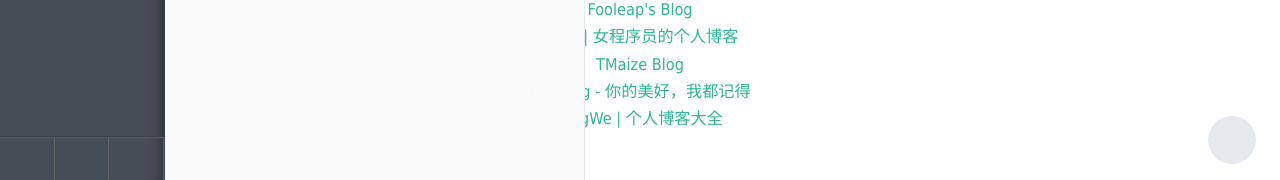
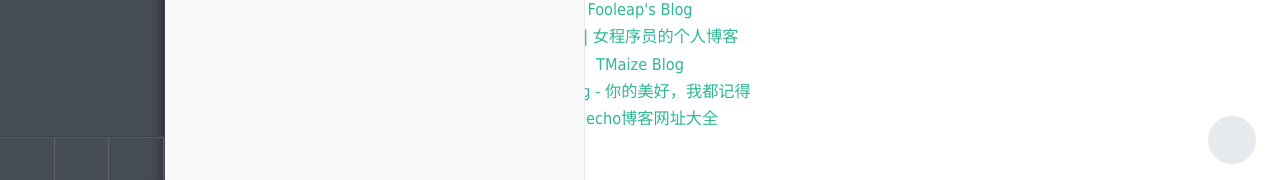
Before and after one commit to achuanya/achuanya.github.io, a Jekyll site: the page built from index.md, in a window 1280 px wide. Shown: the part 1692-1872 px from the top of the page. Built offline with Jekyll 4.4.1, drawn with Linux system fonts in a browser that asks for light colours; emoji names are drawn with the system emoji font; some web fonts are replaced; comment, search, counter and statistics services are not loaded.

Commit message:
增加友联

```diff
--- a/_includes/copyright.html
+++ b/_includes/copyright.html
@@ -16,9 +16,9 @@
     <span id="copyright">
       <a href="https://blog.fooleap.org" class="links" target="_blank" title="Fooleap's Blog" >Fooleap's Blog</a></br>
       <a href="http://www.yangqq.com" class="links" target="_blank" title="杨 青 | 女程序员的个人博客">杨 青 | 女程序员的个人博客</a></br>
-      <a href="http://blog.tmaize.net/" class="links" target="_blank" title="TMaize Blog">TMaize Blog</a></br>
-      <a href="https://ainyi.com/#/" class="links" target="_blank" title="你的美好，我都记得">Krryblog - 你的美好，我都记得</a></br>
-      <a href="https://blogwe.com/" class="links" target="_blank" title="个人博客大全|博客导航|生活博客|日记博客|博客大全网">BlogWe | 个人博客大全</a>
+      <a href="http://blog.tmaize.net" class="links" target="_blank" title="TMaize Blog">TMaize Blog</a></br>
+      <a href="https://ainyi.com" class="links" target="_blank" title="你的美好，我都记得">Krryblog - 你的美好，我都记得</a></br>
+      <a href="https://www.moidea.info/daohang.html" class="links" target="_blank" title="Typecho博客网址大全">Typecho博客网址大全</a>
     </span>
   </center>
 </p>
```
